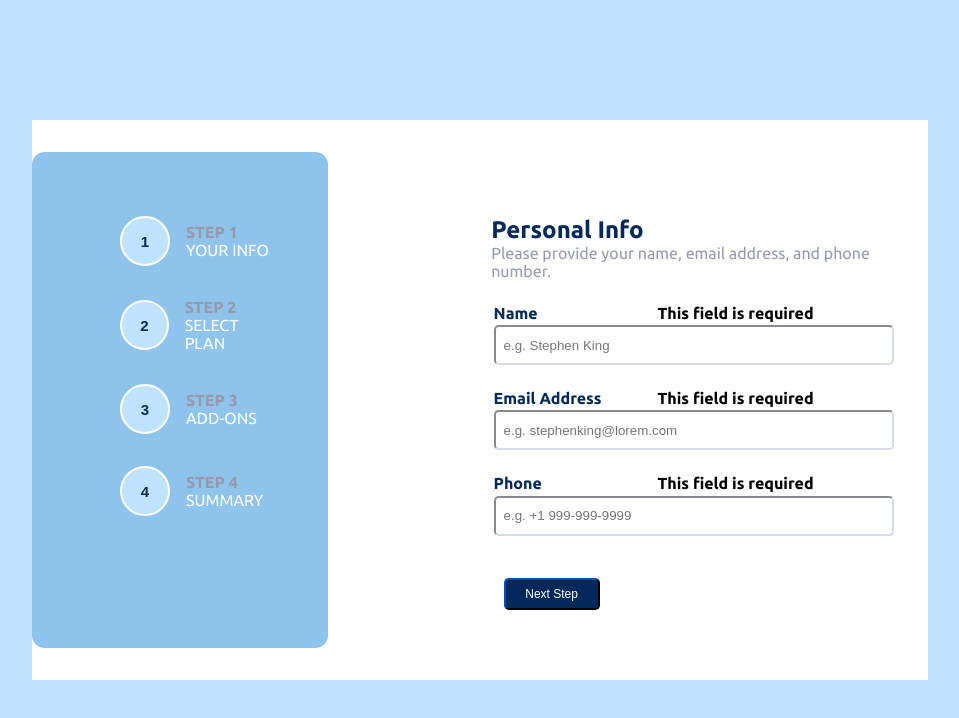
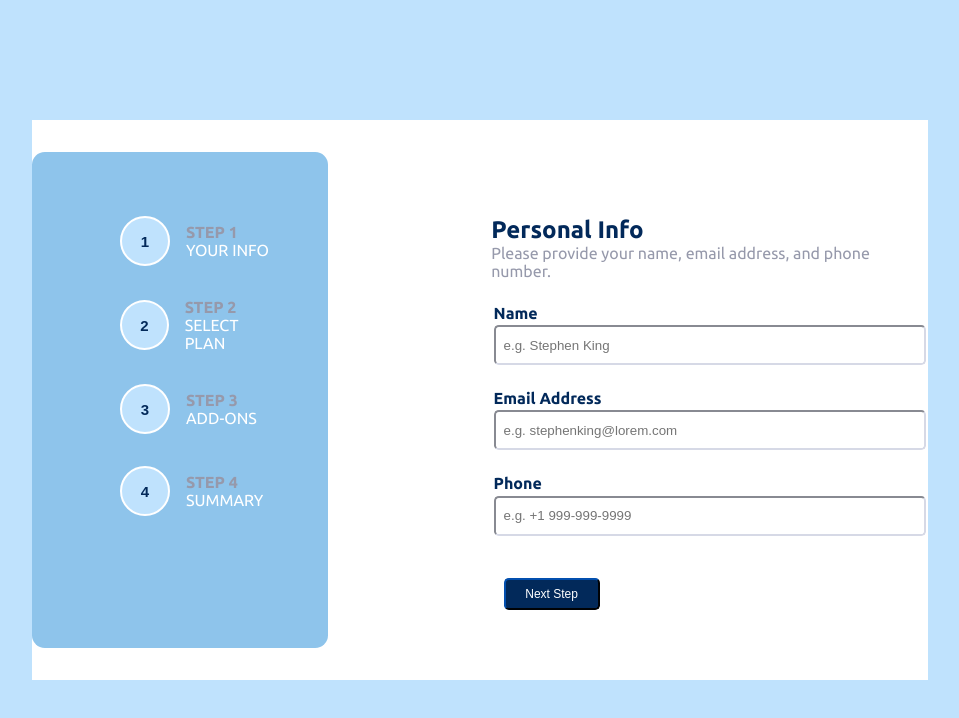
Before and after one commit to mnavai/multistepsform-reactapp, a React (Create React App) app: page / in a window 1280 px wide. Shown: the top 718 px of the page, without its empty margins (160-1119 px from the left). Built offline with nearby package versions, Linux system fonts and the light colour scheme; the HTML template or start-up script is replaced by a standard one.

Commit message:
fixing error displaying on submission

```diff
--- a/src/components/Form/Form.jsx
+++ b/src/components/Form/Form.jsx
@@ -9,6 +9,7 @@ const Form = () => {
   const [name, setName] = useState("");
   const [email, setEmail] = useState("");
   const [phone, setPhone] = useState("");
+  const [submitted,setSubmitted] = useState(false);
   const navigate = useNavigate();
 
   const handleNameChange = (e) => {
@@ -28,6 +29,7 @@ const Form = () => {
   };
   const handleSubmit = (e) => {
     e.preventDefault();
+    setSubmitted(true);
     if(!validateForm()){
       setName("");
       setEmail("");
@@ -45,7 +47,7 @@ const Form = () => {
         type="text"
         onChange={handleNameChange}
         value={name}
-        error={name === "" ? "This field is required" : ""}
+        error={!name && submitted ? "This field is required" : ""}
       />
       <Input
         labelName="Email Address"
@@ -54,7 +56,7 @@ const Form = () => {
         type="email"
         onChange={handleEmailChange}
         value={email}
-        error={email === "" ? "This field is required" : ""}
+        error={!email && submitted ? "This field is required" : ""}
       />
       <Input
         labelName="Phone"
@@ -63,7 +65,7 @@ const Form = () => {
         type="tel"
         onChange={handlePhoneChange}
         value={phone}
-        error={phone === "" ? "This field is required" : ""}
+        error={!phone && submitted ? "This field is required" : ""}
       />
       <div className="form-buttons single-btn">
         <Button type="submit" className="btn">
--- a/src/components/Input/Input.css
+++ b/src/components/Input/Input.css
@@ -13,17 +13,14 @@
     color: rgb(2, 41, 90);
     padding-bottom: 0.2rem;
 }
-.error-text-name,
-.error-text-email,
-.error-text-phone
-.error-text{
+.error-text {
     color: rgb(237, 53, 72);
     padding-bottom: 0.2rem;
-    display: none;
+
 }
 .form-input {
     height: 2.5rem;
-    width: 25rem;
+    width: 27rem;
     border-radius: 0.3rem;
     padding: 0.5rem;
     border-color: rgb(214, 217, 230);
```
